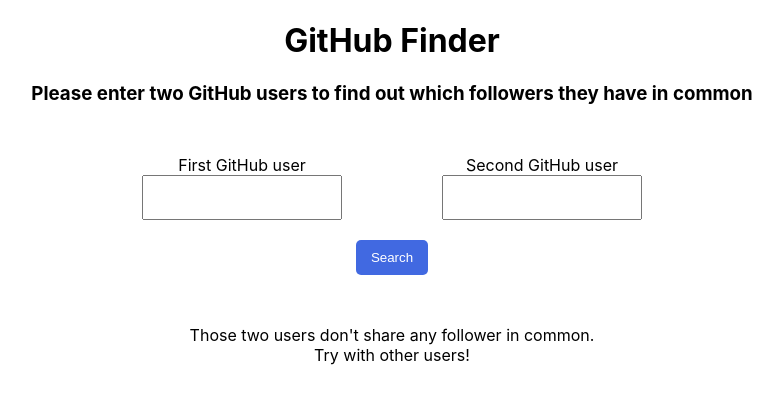
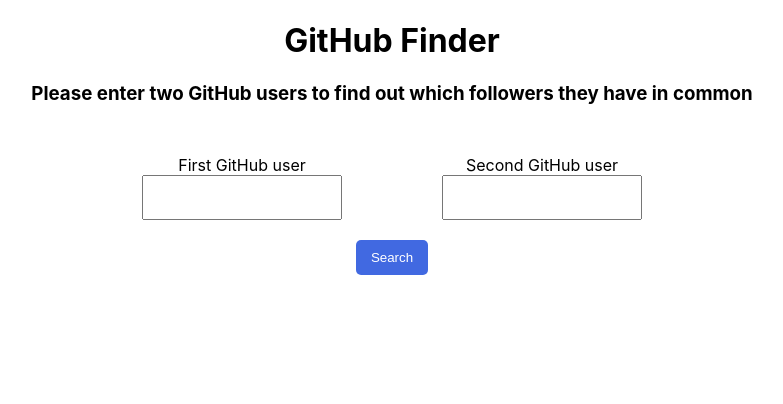
Before and after one commit to jatanassian/github-followers-comparator, a React (Create React App) app: page / in a window 1280 px wide. Shown: the top 404 px of the page, without its empty margins (248-1031 px from the left). Built offline with nearby package versions, Linux system fonts and the light colour scheme.

Commit message:
use function instead of useeffect

```diff
--- a/src/App.js
+++ b/src/App.js
@@ -1,4 +1,4 @@
-import { useState, useEffect } from "react";
+import { useState } from "react";
 import SearchBox from "./components/search-box/search-box.component";
 import FollowersList from "./components/followers-list/followers-list.component";
 import "./App.css";
@@ -6,31 +6,18 @@
 import { parseLinkHeader } from "@web3-storage/parse-link-header";
 
 function App() {
-  const [firstUserFollowers, setFirstUserFollowers] = useState([]);
-  const [secondUserFollowers, setSecondUserFollowers] = useState([]);
   const [commonFollowers, setCommonFollowers] = useState(null);
 
-  // Create array of followers in common when followers arrays are updated
-  useEffect(() => {
-    const followers = firstUserFollowers.filter((follower1) => {
-      return secondUserFollowers.find(
-        (follower2) => follower1.id === follower2.id
-      );
+  // Return an array of common followers
+  const findCommonFollowers = (followers1, followers2) => {
+    const followersInCommon = followers1.filter((follower1) => {
+      return followers2.find((follower2) => follower1.id === follower2.id);
     });
-    setCommonFollowers(followers);
-  }, [firstUserFollowers, secondUserFollowers]);
 
-  const handleSubmit = async (event, searchFields) => {
-    setCommonFollowers(null);
-    const { firstUser, secondUser } = searchFields;
-    event.preventDefault();
-
-    const firstFollowers = await getFollowers(firstUser);
-    const secondFollowers = await getFollowers(secondUser);
-    setFirstUserFollowers(firstFollowers);
-    setSecondUserFollowers(secondFollowers);
+    return followersInCommon;
   };
 
+  // Fetch followers recursively to handle pagination
   const getFollowers = async (username, url = "") => {
     try {
       const res = await fetch(
@@ -42,7 +29,6 @@
 
       if (linkHeader) {
         const parsed = parseLinkHeader(linkHeader);
-        // Get followers of next page if next exists
         if (parsed.next?.url) {
           const nextFollowers = await getFollowers(username, parsed.next.url);
           followers.push(...nextFollowers);
@@ -52,6 +38,21 @@
     } catch (error) {
       console.log(error);
     }
+  };
+
+  // Get followers, find common followers and set them in the state
+  const handleSubmit = async (event, searchFields) => {
+    setCommonFollowers(null);
+    const { firstUser, secondUser } = searchFields;
+    event.preventDefault();
+
+    const firstFollowers = await getFollowers(firstUser);
+    const secondFollowers = await getFollowers(secondUser);
+    const followersInCommon = findCommonFollowers(
+      firstFollowers,
+      secondFollowers
+    );
+    setCommonFollowers(followersInCommon);
   };
 
   return (
```
